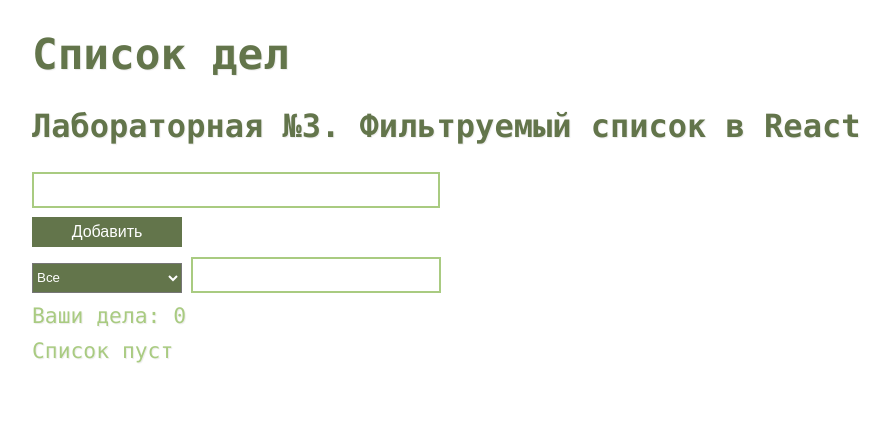
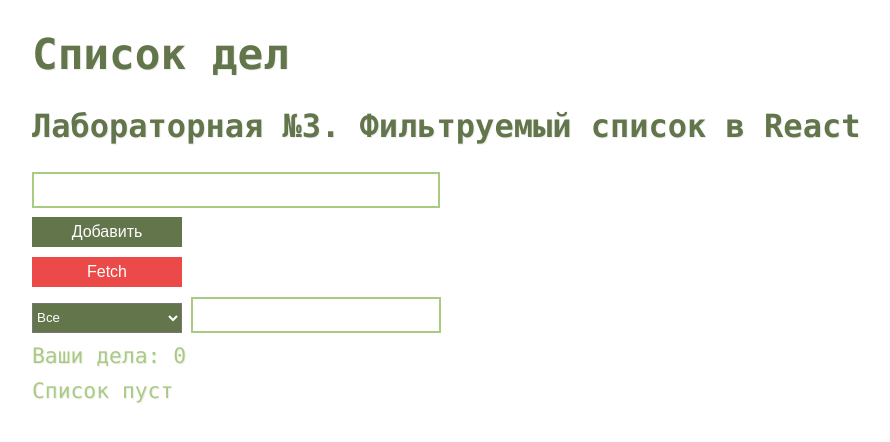
Before and after one commit to dmitryweiner/907sv-lab4, a React (Create React App) app: page / in a window 1280 px wide. Shown: the top 442 px of the page, without its empty margins (168-1058 px from the left). Built offline with nearby package versions, Linux system fonts and the light colour scheme.

Commit message:
Added server connection (test)

```diff
--- a/src/App/App.css
+++ b/src/App/App.css
@@ -32,16 +32,24 @@ button {
     margin-top: 1%;
 }
 
-.addBtn:hover, .addBtn:active,
-.deleteBtn:hover, .deleteBtn:active {
-    color: #d6d6d6;
-}
-
 .deleteBtn, .editBtn, .saveBtn {
     height: 30px;
     width: 30px;
 
     margin: 1%;
+}
+
+.fetchBtn {
+    height: 30px;
+    width: 150px;
+
+    background-color: #ec4949;
+}
+
+.addBtn:hover, .addBtn:active,
+.deleteBtn:hover, .deleteBtn:active,
+.fetchBtn:hover, .fetchBtn:active {
+    color: #d6d6d6;
 }
 
 input {
--- a/src/components/Form/Form.tsx
+++ b/src/components/Form/Form.tsx
@@ -43,7 +43,14 @@ export default function Form() {
     setValue(newValue);
   }
 
+  async function testFetchHandler(e: FormEvent<HTMLButtonElement>) {
+    const response = await fetch('http://localhost:3001');
+    const json = await response.json();
+    console.log(json);
+  }
+
   return (
+    <>
     <form data-testid="form" onSubmit={innerSubmit}>
       <div className="errorMessage">{errorMessage}</div>
       <div>
@@ -54,5 +61,9 @@ export default function Form() {
         </button>
       </div>
     </form>
-  );
+    <div>
+      <button className="fetchBtn" onClick={testFetchHandler}>Fetch</button>
+    </div>
+    </>
+);
 }
```
